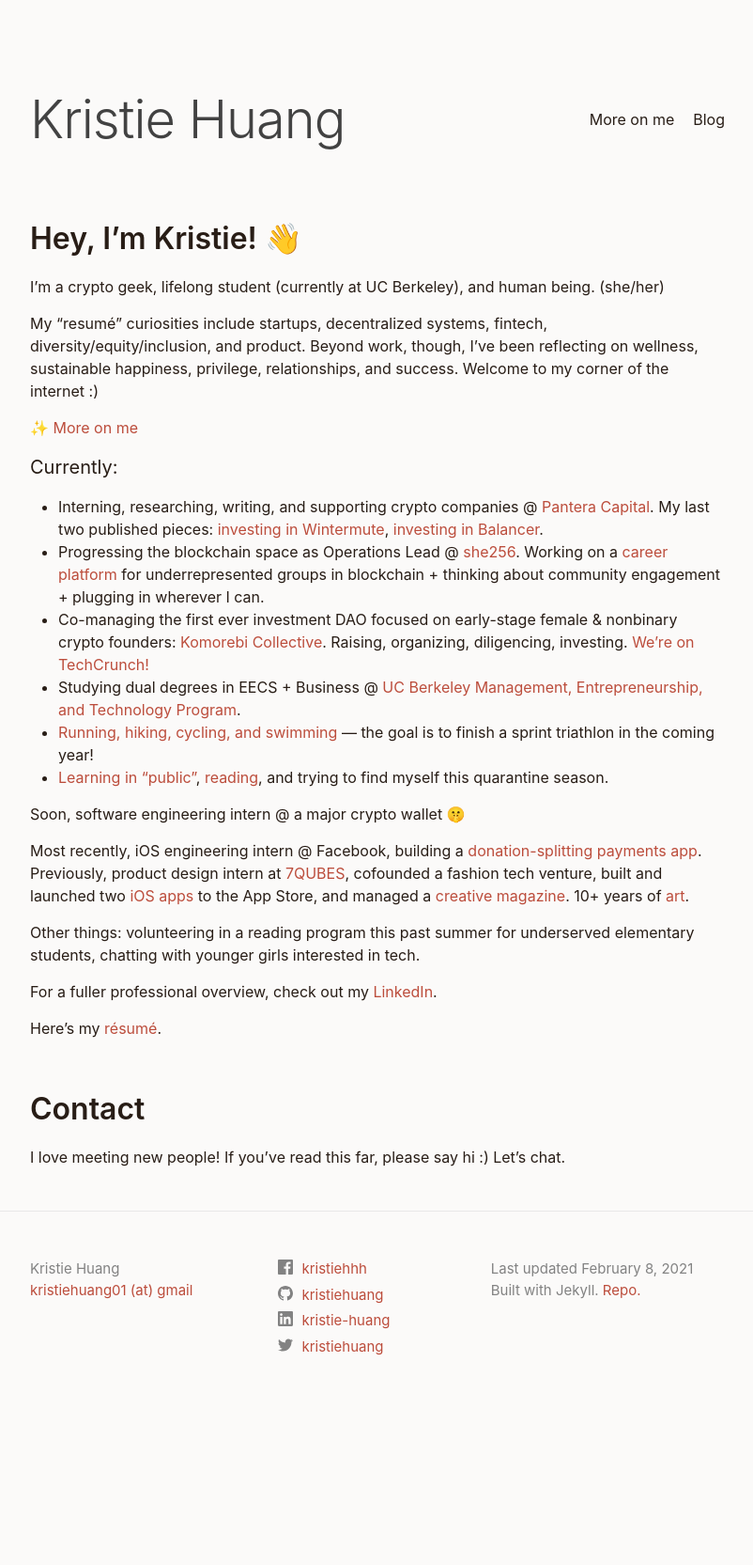
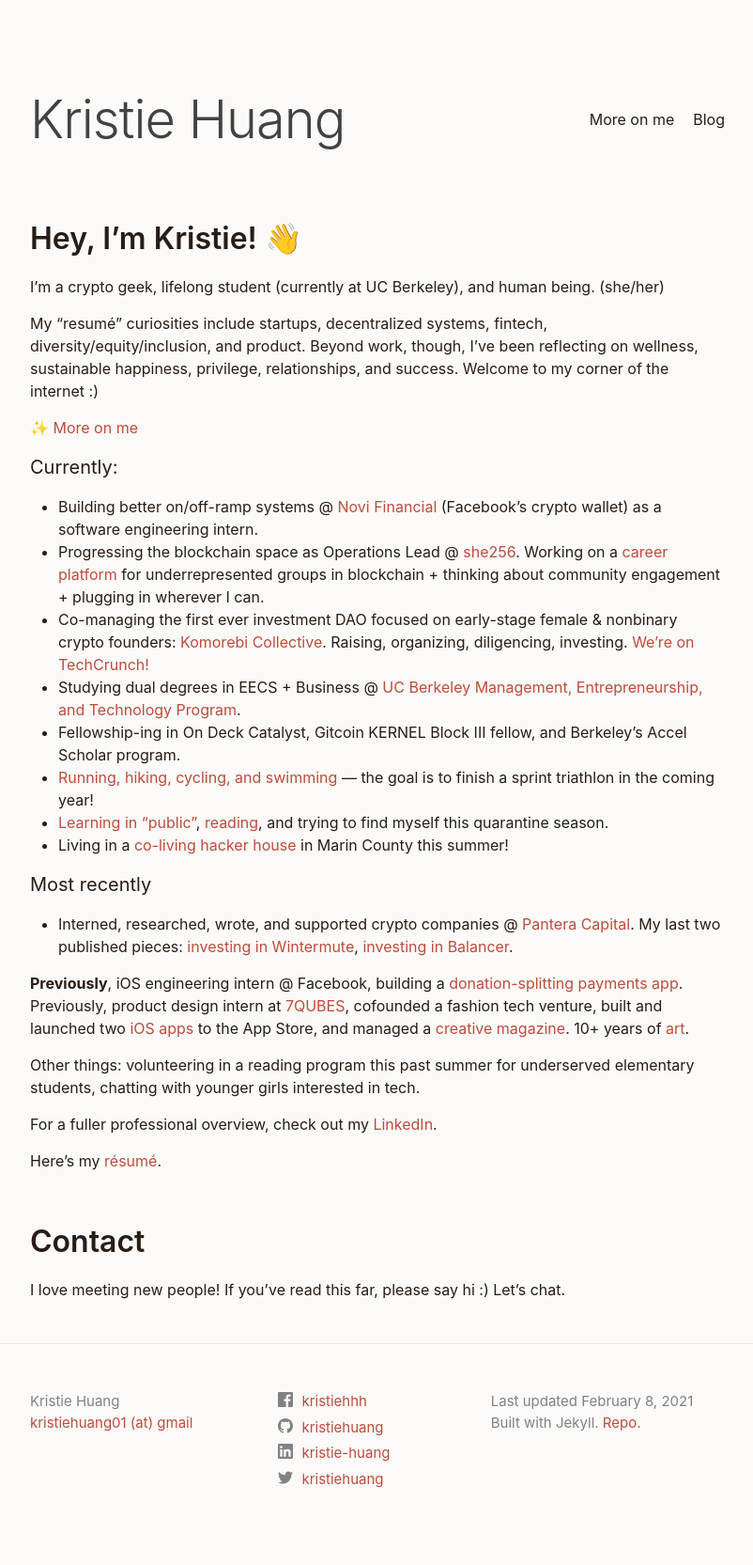
Before and after one commit to kristiehuang/kristiehuang.github.io, a Jekyll site: the page built from index.markdown, in a window 1280 px wide. Shown: the whole page at 94% size, without its empty margins (238-1040 px from the left). Built offline with Jekyll 4.4.1, drawn with Linux system fonts in a browser that asks for light colours; before the commit the page ends 1524 px from its top, so only the background shows below that.

Commit message:
Summer 2021 update

```diff
--- a/index.markdown
+++ b/index.markdown
@@ -16,16 +16,19 @@
 ✨ [More on me](/more-on-me)
 
 ### Currently:
-* Interning, researching, writing, and supporting crypto companies @ [Pantera Capital](https://www.panteracapital.com/). My last two published pieces: [investing in Wintermute](https://panteracapital.medium.com/investing-in-wintermute-d4ece31ff665), [investing in Balancer](https://panteracapital.medium.com/investing-in-balancer-63f8246df954).
+* Building better on/off-ramp systems @ [Novi Financial](http://novi.com/) (Facebook's crypto wallet) as a software engineering intern.
 * Progressing the blockchain space as Operations Lead @ [she256][#she256]. Working on a [career platform](https://medium.com/she-256/announcing-the-she256-job-board-beta-launch-9709d3c3e107) for underrepresented groups in blockchain + thinking about community engagement + plugging in wherever I can.
 * Co-managing the first ever investment DAO focused on early-stage female & nonbinary crypto founders: [Komorebi Collective](https://www.syndicateprotocol.org/syndicate/komorebi_collective). Raising, organizing, diligencing, investing. [We're on TechCrunch!](https://techcrunch.com/2021/05/21/decentralized-komorebi-collective-launches-to-back-female-and-non-binary-crypto-founders/?tpcc=ECTW2020)
 * Studying dual degrees in EECS + Business @ [UC Berkeley Management, Entrepreneurship, and Technology Program](http://met.berkeley.edu/).
+* Fellowship-ing in On Deck Catalyst, Gitcoin KERNEL Block III fellow, and Berkeley's Accel Scholar program.
 * [Running, hiking, cycling, and swimming](https://www.strava.com/athletes/19298552) — the goal is to finish a sprint triathlon in the coming year!
 * [Learning in "public"](more-on-me/#learning-in-non-private), [reading](https://www.goodreads.com/kristiehhh), and trying to find myself this quarantine season.
+* Living in a [co-living hacker house](http://edyfi.org/) in Marin County this summer!
 
-Soon, software engineering intern @ a major crypto wallet 🤫
+### Most recently
+* Interned, researched, wrote, and supported crypto companies @ [Pantera Capital](https://www.panteracapital.com/). My last two published pieces: [investing in Wintermute](https://panteracapital.medium.com/investing-in-wintermute-d4ece31ff665), [investing in Balancer](https://panteracapital.medium.com/investing-in-balancer-63f8246df954).
 
-Most recently, iOS engineering intern @ Facebook, building a [donation-splitting payments app](https://github.com/kristiehuang/Basket-Donation-Payments). Previously, product design intern at [7QUBES](https://www.7qubes.com/our-work/pay8fwd), cofounded a fashion tech venture, built and launched two [iOS](http://tinyurl.com/cloudcloset) [apps](http://tinyurl.com/airtimeevents) to the App Store, and managed a [creative magazine](https://issuu.com/pandorasbox.gunn). 10+ years of [art](https://www.behance.net/gallery/72001185/Kristie-Huang-Art-Portfolio).
+**Previously**, iOS engineering intern @ Facebook, building a [donation-splitting payments app](https://github.com/kristiehuang/Basket-Donation-Payments). Previously, product design intern at [7QUBES](https://www.7qubes.com/our-work/pay8fwd), cofounded a fashion tech venture, built and launched two [iOS](http://tinyurl.com/cloudcloset) [apps](http://tinyurl.com/airtimeevents) to the App Store, and managed a [creative magazine](https://issuu.com/pandorasbox.gunn). 10+ years of [art](https://www.behance.net/gallery/72001185/Kristie-Huang-Art-Portfolio).
 
 Other things: volunteering in a reading program this past summer for underserved elementary students, chatting with younger girls interested in tech.
 
```
